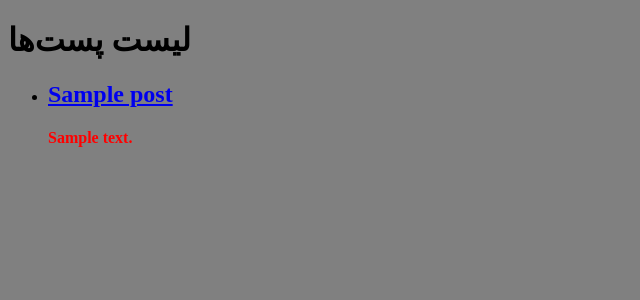
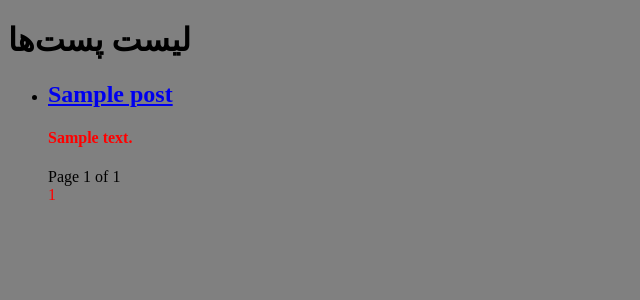
Before and after one commit to kiarash-borooshan/RdltiTam, a Django app: page /post_list in a window 1280 px wide. Shown: the top 300 px of the page, without its empty margins (0-640 px from the left). Run offline with Django 5.2, Linux system fonts and the light colour scheme; tables that the repository leaves empty hold one stand-in row (values such as "Sample post").

Commit message:
pagination done

```diff
--- a/blog/views.py
+++ b/blog/views.py
@@ -15,20 +15,20 @@ def post_list(request):
     # ol = Post.objects.filter(publish__year="2024")
     # ol = Post.objects.filter(status="published")
     ol = Post.objects.all()
-    print("&&&&&&", ol)
+
     pagination = Paginator(ol, 2)
     page = request.GET.get("page")
 
     try:
-        post = pagination.page(page)
+        posts = pagination.page(page)
     except EmptyPage:
-        post = pagination.page(1)
+        posts = pagination.page(1)
     except PageNotAnInteger:
-        post = pagination.page(pagination.num_pages)
+        posts = pagination.page(pagination.num_pages)
 
     return render(request,
                   "post/post_list.html",
-                  {"posts": ol})
+                  {"posts": posts})
 
 
 def post_detail(request, pk, slug):
--- /dev/null
+++ b/templates/partial/pagination.html
@@ -0,0 +1,36 @@
+
+<div>
+    <span>
+        {% if posts.has_previous %}
+            <a href="?page={{posts.previous_page_number}} "> صفحه قبل </a>
+        {% endif %}
+    </span>
+
+    <span>
+        Page {{ posts.number }} of {{ posts.paginator.num_pages }}
+    </span>
+
+    <span>
+        {% if posts.has_next %}
+            <a href="?page={{posts.next_page_number}}"> صفحه بعد </a>
+        {% endif %}
+    </span>
+
+    <br>
+
+    <span>
+        {% for i  in posts.paginator.page_range %}
+            {% if i == posts.number %}
+                <span style="color:red">{{ i }}</span>
+            {% else %}
+                {{ i }}
+            {% endif %}
+        {% endfor %}
+    </span>
+
+</div>
+
+
+{% if post.has_next %}
+aaaa
+{% endif %}
--- a/templates/post/post_list.html
+++ b/templates/post/post_list.html
@@ -23,6 +23,8 @@
 
         </li>
     {% endfor %}
+
+    {% include 'partial/pagination.html' %}
 </ul>
 
 {% endblock %}
```
